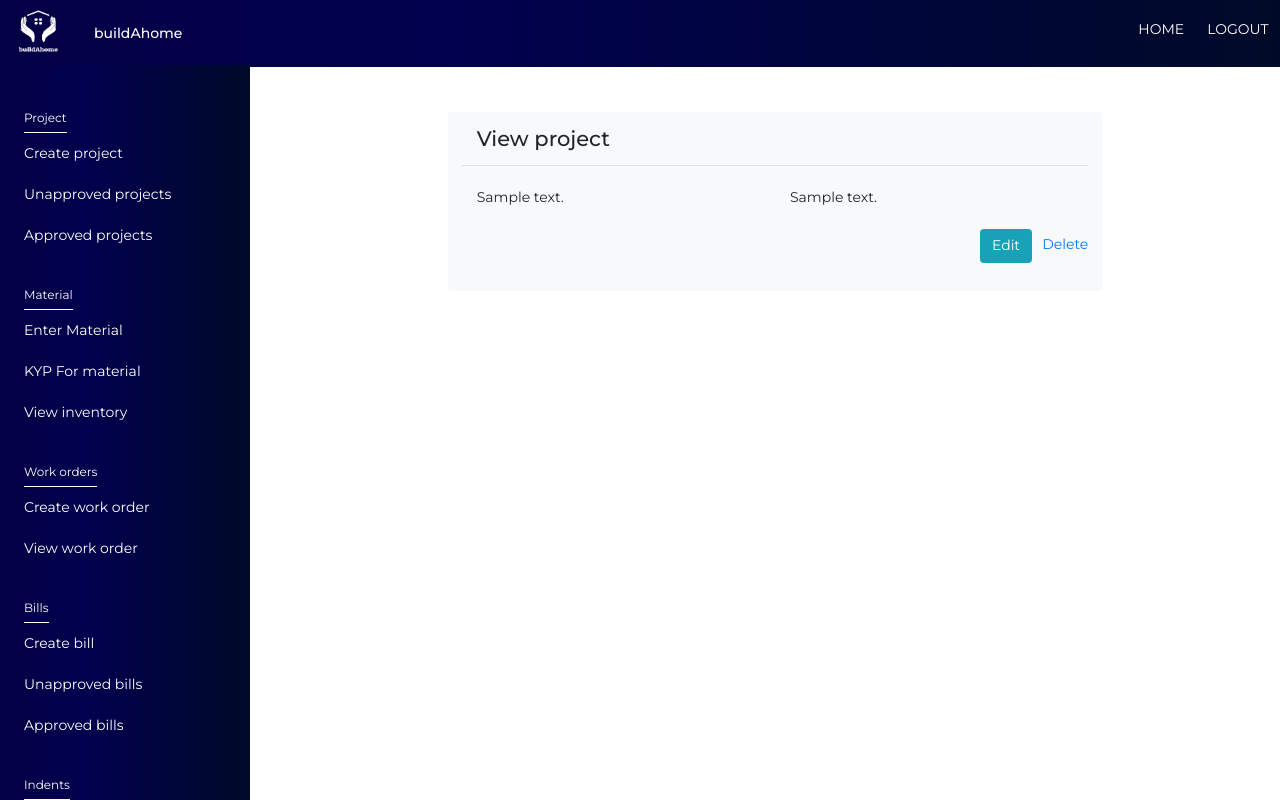
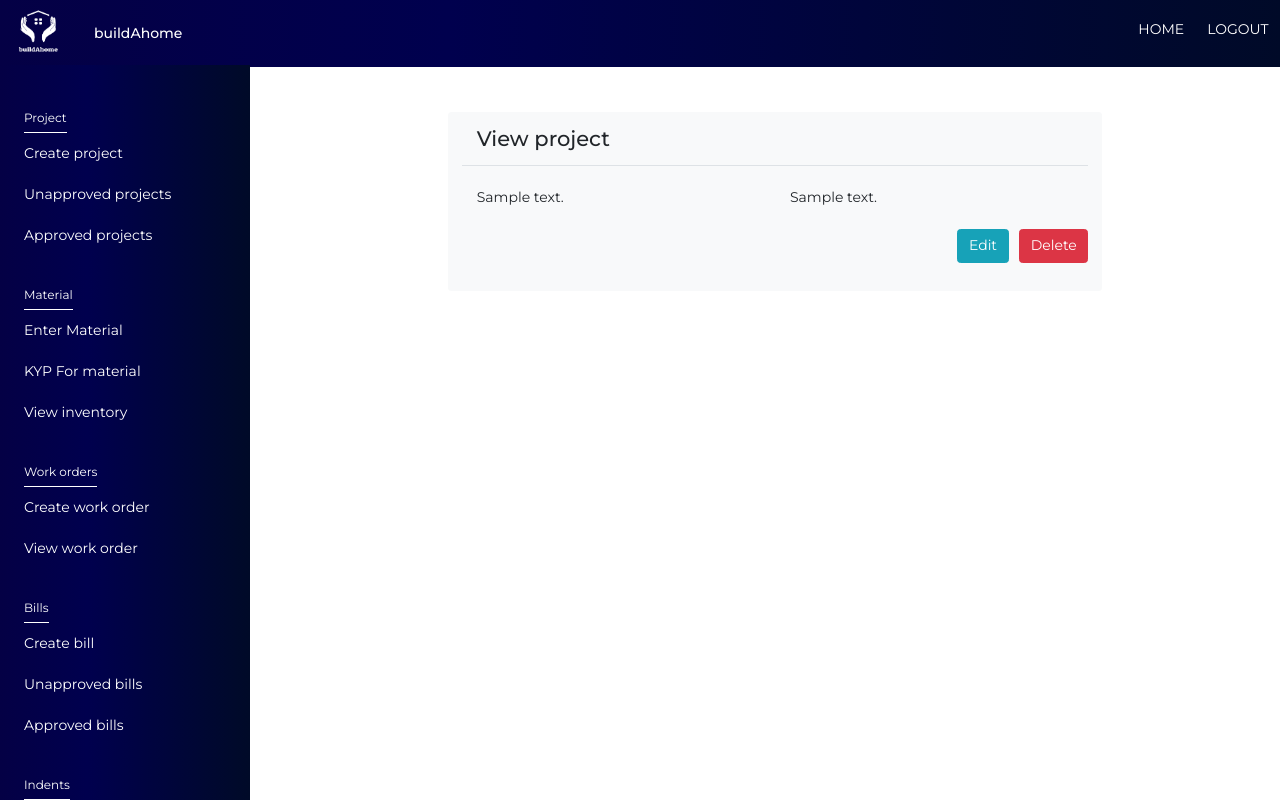
Before and after one commit to bigmangotreetech/buildahome, a Flask app: template templates/view_project_details.html in a window 1280 px wide. Run offline with Flask 2, Linux system fonts and the light colour scheme; the template is opened without the code that fills it: most values are stand-ins (such as "Sample title", 1, 10 or a date in 2020); some libraries are stand-ins or nearby versions.

Commit message:
Edit project 1

```diff
--- a/templates/edit_project.html
+++ b/templates/edit_project.html
@@ -15,7 +15,7 @@
                         <label for="{{i}}">{{i}}</label>
                     </div>
                     <div class="col-6">
-                        <input type="text" name="{{details[i][0}}" value="{{details[i][1}}">
+                        <input type="text" name="{{details[i][0]}}" value="{{details[i][1}}">
                     </div>
                 </div>
                 {% endfor %}
--- a/templates/view_project_details.html
+++ b/templates/view_project_details.html
@@ -22,7 +22,7 @@
 
                 <div class="ml-auto">
                     <a href="/material/edit_project?project_id={{request.args['project_id']}}" class="btn btn-info mr-2">Edit</a>
-                    <a href="/material/delete_project?project_id={{request.args['project_id']}} class="btn btn-danger">Delete</a>
+                    <a href="/material/delete_project?project_id={{request.args['project_id']}}" class="btn btn-danger">Delete</a>
                 </div>
             </div>
             {% if approved=='0' %}
```
